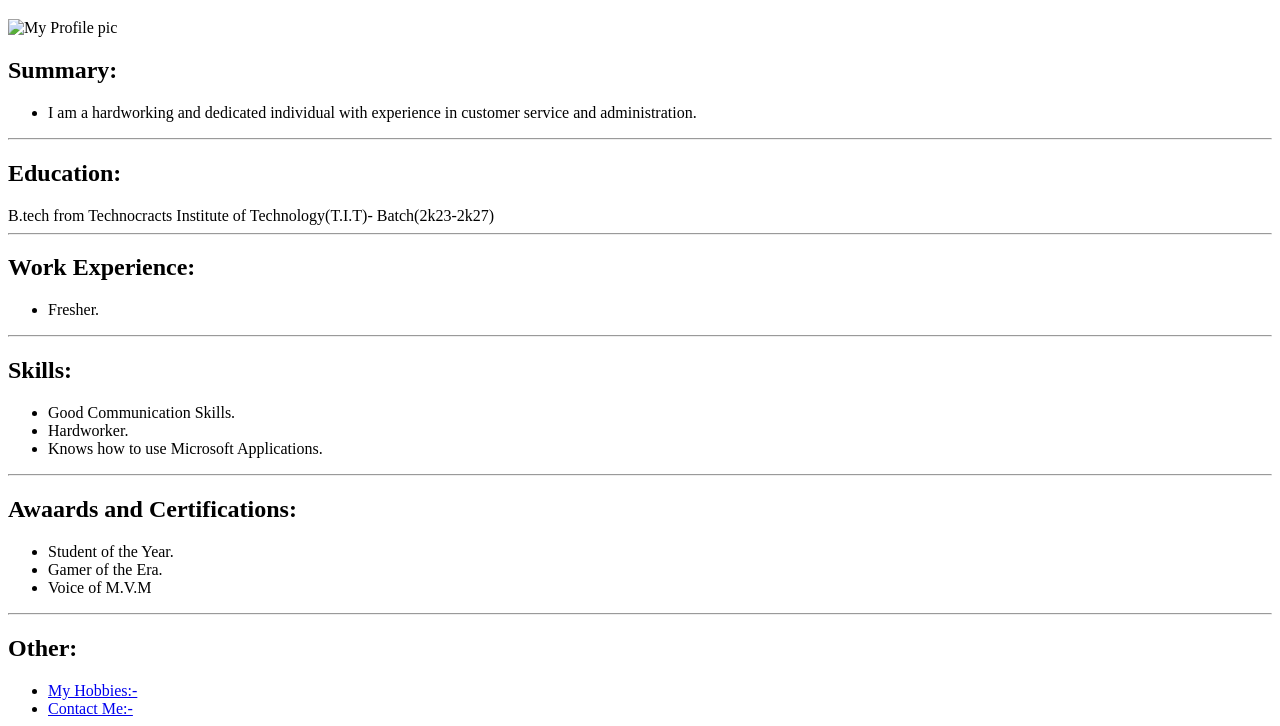
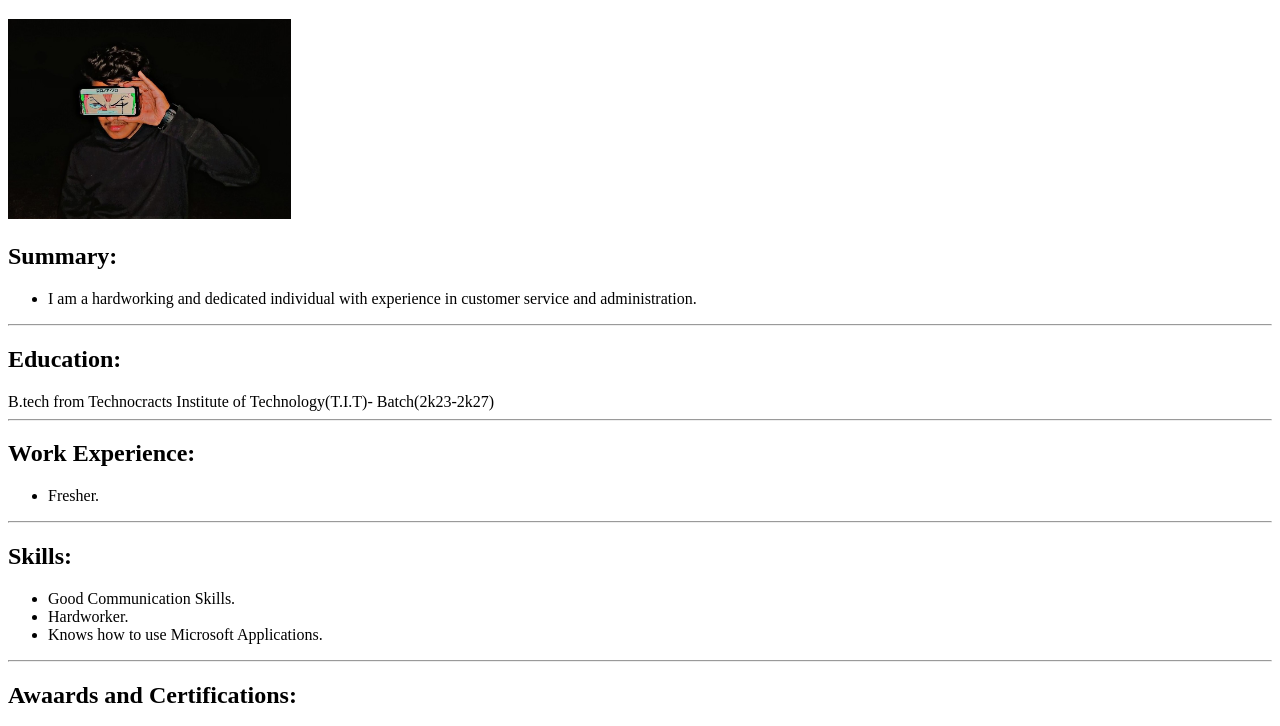
Before and after one commit to Suyash19e11/html-mrk1, a plain HTML site: page index.html in a window 1280 px wide. Shown: the part 61-787 px from the top of the page. Drawn offline with Linux system fonts and the light colour scheme.

Commit message:
Update index.html

```diff
--- a/index.html
+++ b/index.html
@@ -6,7 +6,7 @@
 </head>
 <body>
     <h1>Suyash Chaturvedi</h1>
-    <img src="/MARK_Resume/Profile.jpg" height="200" alt="My Profile pic" />
+    <img src="./Profile.jpg" height="200" alt="My Profile pic" />
     <h2>Summary:</h2>
     <ul>
     <li>I am a hardworking and dedicated individual with experience in customer service and administration.</li>
```
